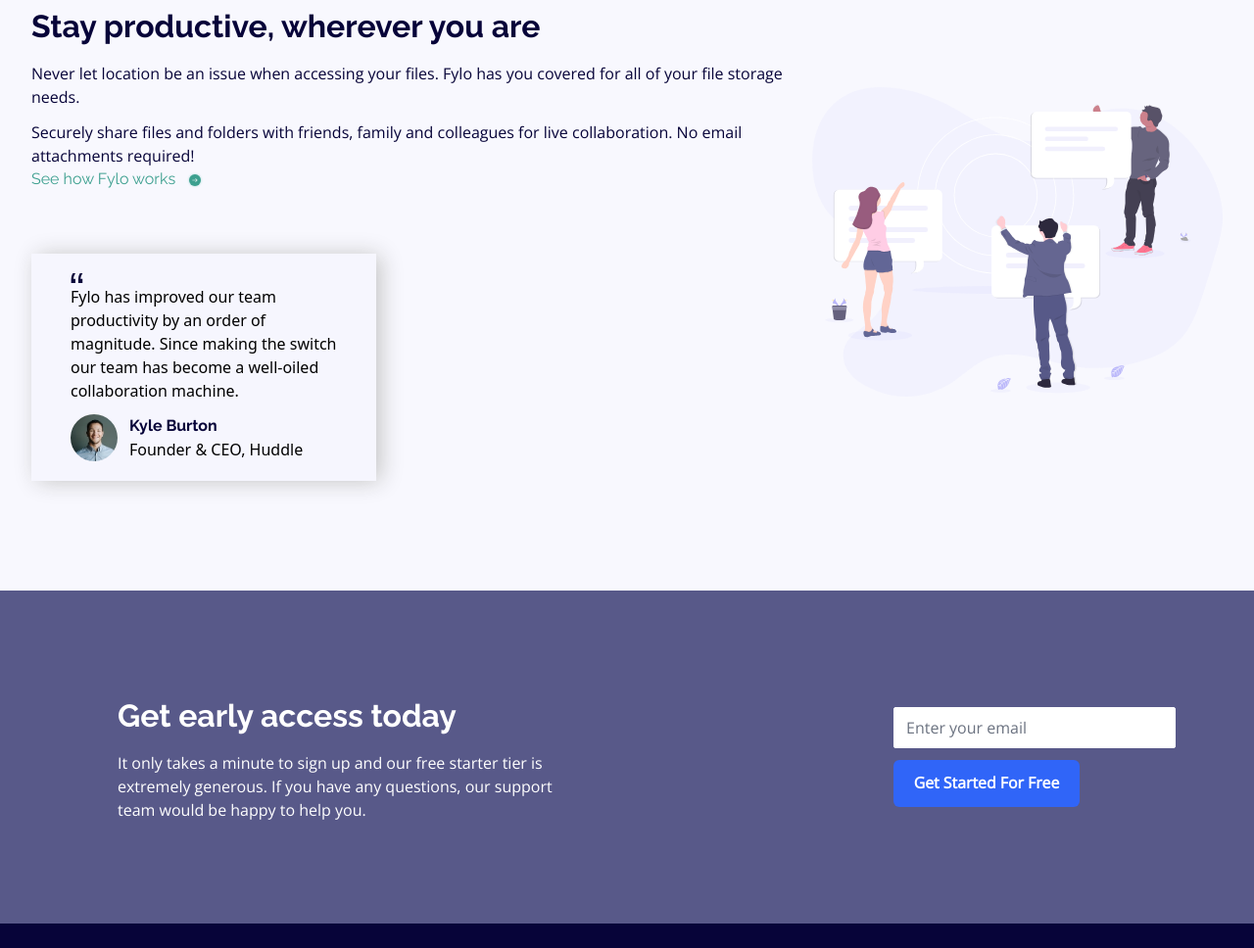
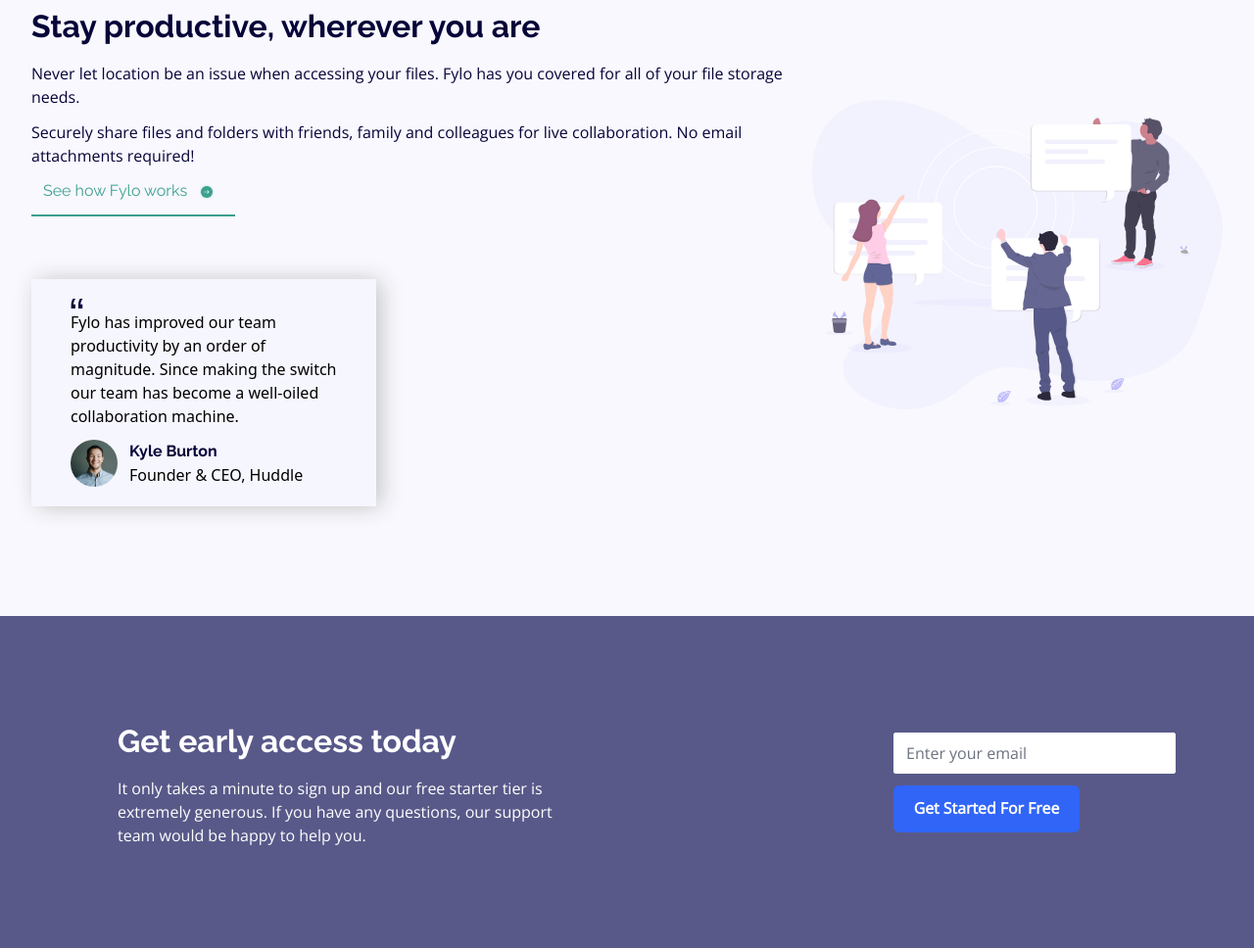
Before and after one commit to primado/flyo-landing-page, a website: page index.html in a window 1280 px wide. Shown: the part 776-1744 px from the top of the page at 98% size. Drawn offline with nearby package versions, Linux system fonts and the light colour scheme.

```diff
--- a/index.html
+++ b/index.html
@@ -55,7 +55,7 @@
                 <h2 class=" font-raleway font-bold mb-3  text-[2em] text-veryDarkBlue  sm:text-center">Stay productive, wherever you are</h2>
                 <p class="font-open_sands mb-3 font-medium text-[1em] text-veryDarkBlue   sm:text-center ">Never let location be an issue when accessing your files. Fylo has you covered for all of your file storage needs.</p>
                 <p class="font-open_sands font-medium text-[1em] text-veryDarkBlue  sm:text-center ">Securely share files and folders with friends, family and colleagues for live collaboration. No email attachments required!</p>
-                <a class="text-moderateCyan font-raleway font-medium p-3-b-2 w-[13em]" href="#">See how Fylo works
+                <a class="text-moderateCyan font-raleway font-medium p-3 border-b-2 w-[13em]" href="#">See how Fylo works
                     <img class="inline-block ml-2" src="./images/icon-arrow.svg" alt="arrow">
                 </a>
 
```
Also changed, not shown: README.md (added), screenshots/fylo-screenshot-02.png (added), screenshots/fylo-screenshot.png (added).
